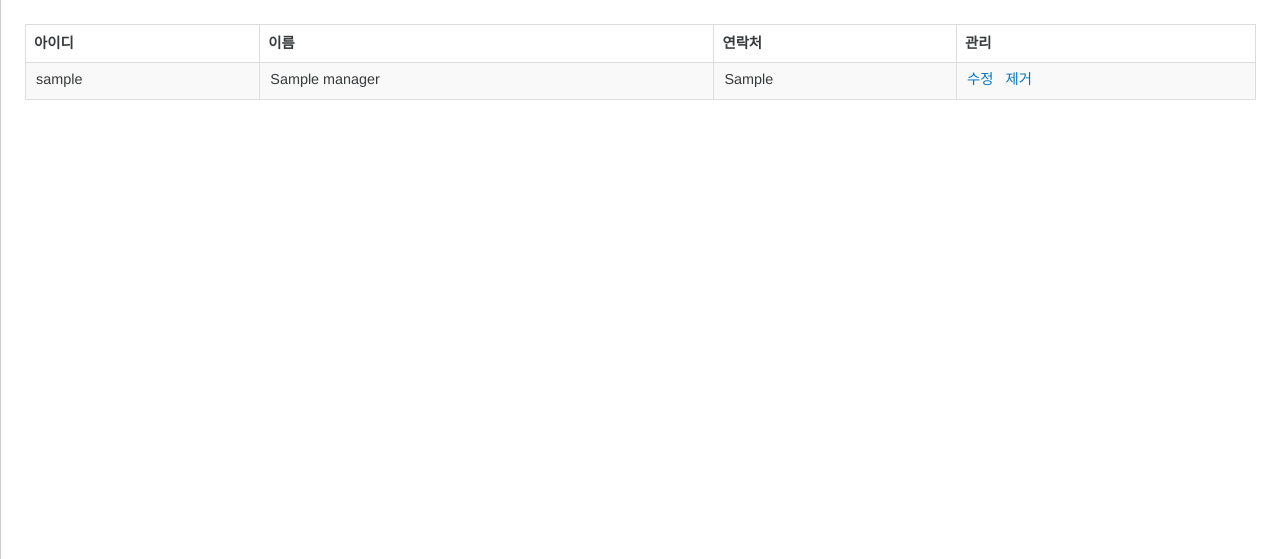
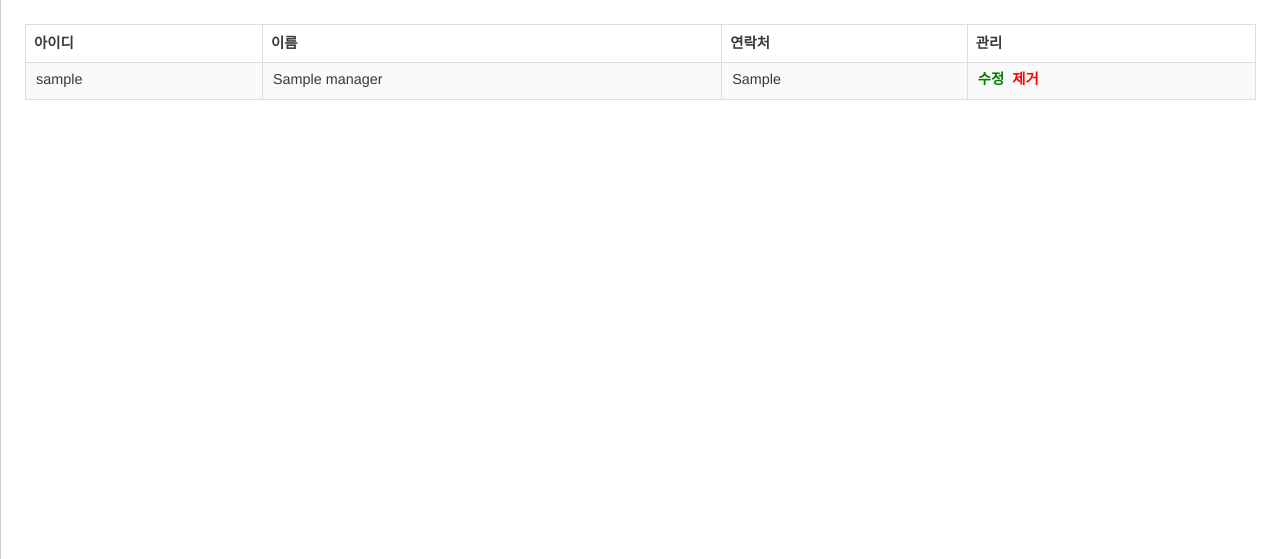
Before and after one commit to waylight3/gk, a Django app: template all/templates/all/manage.html in a window 1280 px wide. Shown: the part 42-601 px from the top of the page. Run offline with Django 3.2, Linux system fonts and the light colour scheme; the template is opened without the code that fills it: values that come from a table or form of the project are taken from there, others are empty; tables that the repository leaves empty hold one stand-in row (values such as "Sample post"); some libraries are stand-ins or nearby versions.

Commit message:
change edit/remove button

```diff
--- a/all/templates/all/manage.html
+++ b/all/templates/all/manage.html
@@ -19,7 +19,7 @@
                 <td>{{ u.user.username }}</td>
                 <td>{{ u.name }}</td>
                 <td>{{ u.cell }}</td>
-                <td><a href="/manage/edit/{{ u.user.pk }}">수정</a>&nbsp;&nbsp;&nbsp;<a href="/manage/remove/{{ u.user.pk }}">제거</a></td>
+                <td><strong><a href="/manage/edit/{{ u.user.pk }}" style="color: green;">수정</a></strong>&nbsp;&nbsp;<strong><a href="/manage/remove/{{ u.user.pk }}" style="color: red;">제거</a></strong></td>
             </tr>
             {% endfor %}
         </tbody>
```
